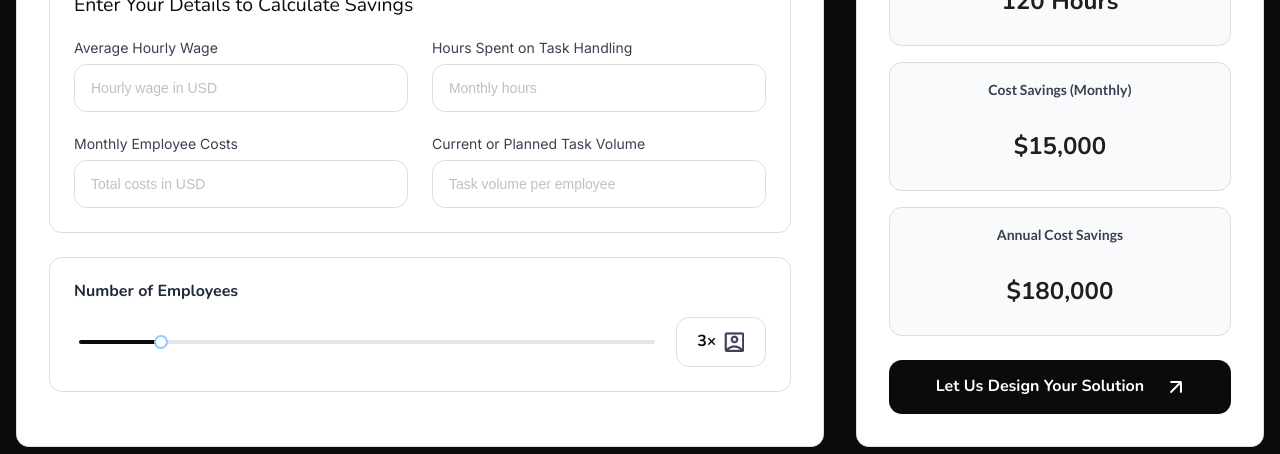
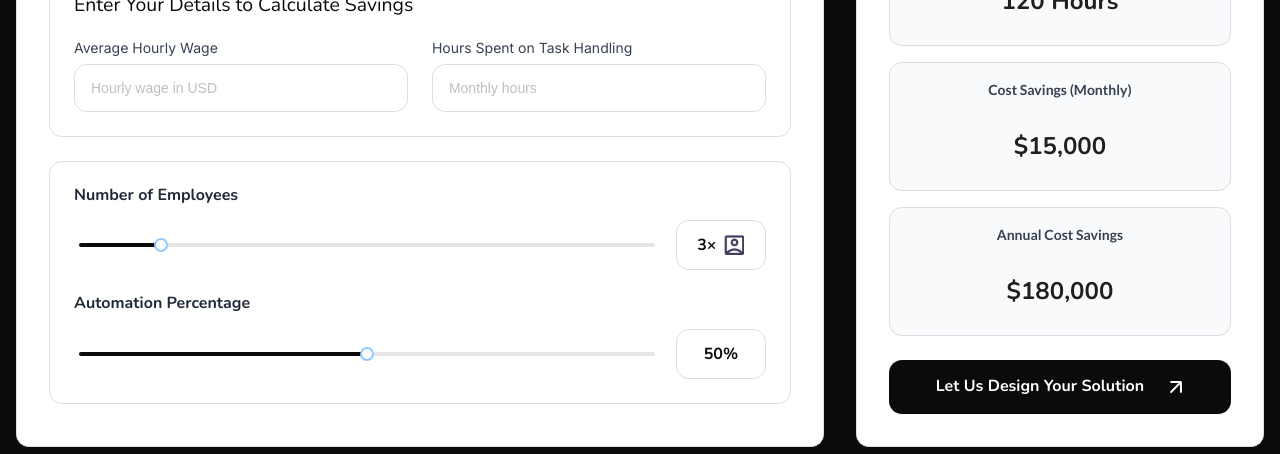
Before and after one commit to anonfaded/dotwebv3, a Next.js app: page / in a window 1280 px wide. Shown: the part 2620-3074 px from the top of the page. Built offline with nearby package versions, Linux system fonts and the light colour scheme.

Commit message:
fix: calculator section for phone and desktop fix

```diff
--- a/src/components/sections/CalculatorSection.tsx
+++ b/src/components/sections/CalculatorSection.tsx
@@ -43,16 +43,21 @@ export default function CalculatorSection() {
   };
 
   const calculateResults = useCallback(() => {
-    const { hourlyWage, taskHours, numEmployees } = inputs;
+    const { hourlyWage, taskHours, numEmployees, automationPercentage } = inputs;
 
     if (hourlyWage && taskHours) {
-      const timeSavings = parseFloat(taskHours) * parseInt(numEmployees.toString());
-      const costSavings = timeSavings * parseFloat(hourlyWage);
-      const annualSavings = costSavings * 12;
+      // Calculate time savings based on automation percentage
+      const timeSavings = (parseFloat(taskHours) * parseFloat(automationPercentage) / 100) * parseInt(numEmployees.toString());
+
+      // Calculate monthly cost savings
+      const monthlyCostSavings = timeSavings * parseFloat(hourlyWage);
+
+      // Calculate annual savings
+      const annualSavings = monthlyCostSavings * 12;
 
       setResults({
         timeSavings: `${Math.round(timeSavings)} Hours`,
-        costSavings: `$${Math.round(costSavings).toLocaleString()}`,
+        costSavings: `$${Math.round(monthlyCostSavings).toLocaleString()}`,
         annualSavings: `$${Math.round(annualSavings).toLocaleString()}`
       });
     }
@@ -92,6 +97,12 @@ export default function CalculatorSection() {
                       max={15}
                       value={inputs.numEmployees}
                       onChange={handleSliderChange}
+                      trackStyle={{ backgroundColor: '#0B0B0B' }}
+                      railStyle={{ backgroundColor: '#E5E5E5' }}
+                      handleStyle={{
+                        borderColor: '#0B0B0B',
+                        backgroundColor: '#0B0B0B'
+                      }}
                     />
                   </div>
                   <div className="flex items-center justify-center w-[48px] h-[48px] bg-[#F4F4F5] rounded-full">
@@ -139,12 +150,27 @@ export default function CalculatorSection() {
                 <label className="block mb-2 font-inter text-[14px] text-gray-700">
                   Automation Percentage
                 </label>
+                <div className="flex items-center gap-4">
+                  <div className="flex-1">
                     <Slider
                       min={0}
                       max={100}
                       value={inputs.automationPercentage}
                       onChange={(value) => handleInputChange('automationPercentage', value.toString())}
+                      trackStyle={{ backgroundColor: '#0B0B0B' }}
+                      railStyle={{ backgroundColor: '#E5E5E5' }}
+                      handleStyle={{
+                        borderColor: '#0B0B0B',
+                        backgroundColor: '#0B0B0B'
+                      }}
                     />
+                  </div>
+                  <div className="w-[90px] h-[50px] flex items-center justify-center border border-[#DDDCE0] rounded-[12.65px]">
+                    <span className="font-nunito text-[16px] font-semibold">
+                      {inputs.automationPercentage}%
+                    </span>
+                  </div>
+                </div>
               </div>
             </div>
             <div className="flex space-x-4">
@@ -169,14 +195,41 @@ export default function CalculatorSection() {
           <div className="space-y-6">
             <h3 className="font-nunito text-xl font-bold">Your Savings Overview</h3>
             <div className="space-y-4">
-              {/* Results cards */}
-              <div className="bg-gray-50 p-4 rounded-[12.65px] text-center">
-                <Text className="block mb-2 font-lato text-sm font-semibold">
+              <div className="bg-gray-50 p-4 rounded-[12.65px] border border-[#DDDCE0]">
+                <Text className="block mb-2 font-lato text-[14px] font-semibold text-center text-gray-700">
                   Time Savings (Hours/Month)
                 </Text>
-                <Title level={3} className="!text-xl">{results.timeSavings}</Title>
+                <Title
+                  level={3}
+                  className="text-center font-nunito text-[20px] font-semibold text-[#2A2A2A]"
+                >
+                  {results.timeSavings}
+                </Title>
               </div>
-              {/* Add other result cards similarly */}
+
+              <div className="bg-gray-50 p-4 rounded-[12.65px] border border-[#DDDCE0]">
+                <Text className="block mb-2 font-lato text-[14px] font-semibold text-center text-gray-700">
+                  Cost Savings (Monthly)
+                </Text>
+                <Title
+                  level={3}
+                  className="text-center font-nunito text-[20px] font-semibold text-[#2A2A2A]"
+                >
+                  {results.costSavings}
+                </Title>
+              </div>
+
+              <div className="bg-gray-50 p-4 rounded-[12.65px] border border-[#DDDCE0]">
+                <Text className="block mb-2 font-lato text-[14px] font-semibold text-center text-gray-700">
+                  Annual Cost Savings
+                </Text>
+                <Title
+                  level={3}
+                  className="text-center font-nunito text-[20px] font-semibold text-[#2A2A2A]"
+                >
+                  {results.annualSavings}
+                </Title>
+              </div>
             </div>
             <div className="flex space-x-4">
               <button
@@ -187,9 +240,16 @@ export default function CalculatorSection() {
               </button>
               <Link
                 href="#"
-                className="w-1/2 bg-[#0B0B0B] text-white py-4 rounded-[13.01px] text-center"
+                className="group w-1/2 bg-[#0B0B0B] text-white px-6 py-4 rounded-[13.01px] hover:opacity-90 transition-all duration-300 hover:scale-[1.02] flex items-center justify-center"
               >
-                Get Started
+                <span className="font-nunito text-[16px] font-bold text-white">Let Us Design Your Solution</span>
+                <svg
+                  className="ml-4 w-4 h-4 transform -rotate-45 transition-transform duration-300 group-hover:rotate-0"
+                  viewBox="0 0 16 16"
+                  fill="none"
+                >
+                  <path d="M1 8H15M15 8L8 1M15 8L8 15" stroke="currentColor" strokeWidth="2" strokeLinecap="round" strokeLinejoin="round"/>
+                </svg>
               </Link>
             </div>
           </div>
@@ -254,37 +314,11 @@ export default function CalculatorSection() {
                       className="w-full h-[48px] px-4 rounded-[12.65px] border border-[#DDDCE0] font-nunito-sans text-[14px]"
                     />
                   </div>
-
-                  <div>
-                    <label className="block mb-2 font-inter text-[14px] text-gray-700">
-                      Monthly Employee Costs
-                    </label>
-                    <Input
-                      type="number"
-                      placeholder="Total costs in USD"
-                      value={inputs.employeeCosts}
-                      onChange={(e) => handleInputChange('employeeCosts', e.target.value)}
-                      className="w-full h-[48px] px-4 rounded-[12.65px] border border-[#DDDCE0] font-nunito-sans text-[14px]"
-                    />
-                  </div>
-
-                  <div>
-                    <label className="block mb-2 font-inter text-[14px] text-gray-700">
-                      Current or Planned Task Volume
-                    </label>
-                    <Input
-                      type="number"
-                      placeholder="Task volume per employee"
-                      value={inputs.taskVolume}
-                      onChange={(e) => handleInputChange('taskVolume', e.target.value)}
-                      className="w-full h-[48px] px-4 rounded-[12.65px] border border-[#DDDCE0] font-nunito-sans text-[14px]"
-                    />
-                  </div>
                 </div>
               </div>
 
-              {/* Employees Section */}
-              <div className="border border-[#DDDCE0] rounded-[12.65px] bg-white p-6">
+              {/* Employees and Automation Section */}
+              <div className="border border-[#DDDCE0] rounded-[12.65px] bg-white p-6 space-y-6">
                 <div className="space-y-4">
                   <label className="block font-nunito text-[16px] font-semibold text-gray-800">
                     Number of Employees
@@ -315,6 +349,33 @@ export default function CalculatorSection() {
                         height={20}
                         className="inline-block"
                       />
+                    </div>
+                  </div>
+                </div>
+
+                <div className="space-y-4">
+                  <label className="block font-nunito text-[16px] font-semibold text-gray-800">
+                    Automation Percentage
+                  </label>
+                  <div className="flex items-center space-x-4">
+                    <div className="flex-grow">
+                      <Slider
+                        min={0}
+                        max={100}
+                        value={inputs.automationPercentage}
+                        onChange={(value) => handleInputChange('automationPercentage', value.toString())}
+                        trackStyle={{ backgroundColor: '#0B0B0B' }}
+                        railStyle={{ backgroundColor: '#E5E5E5' }}
+                        handleStyle={{
+                          borderColor: '#0B0B0B',
+                          backgroundColor: '#0B0B0B'
+                        }}
+                      />
+                    </div>
+                    <div className="w-[90px] h-[50px] flex items-center justify-center border border-[#DDDCE0] rounded-[12.65px]">
+                      <span className="font-nunito text-[16px] font-semibold">
+                        {inputs.automationPercentage}%
+                      </span>
                     </div>
                   </div>
                 </div>
```
Lines whose indentation alone changed are shown as unchanged.
